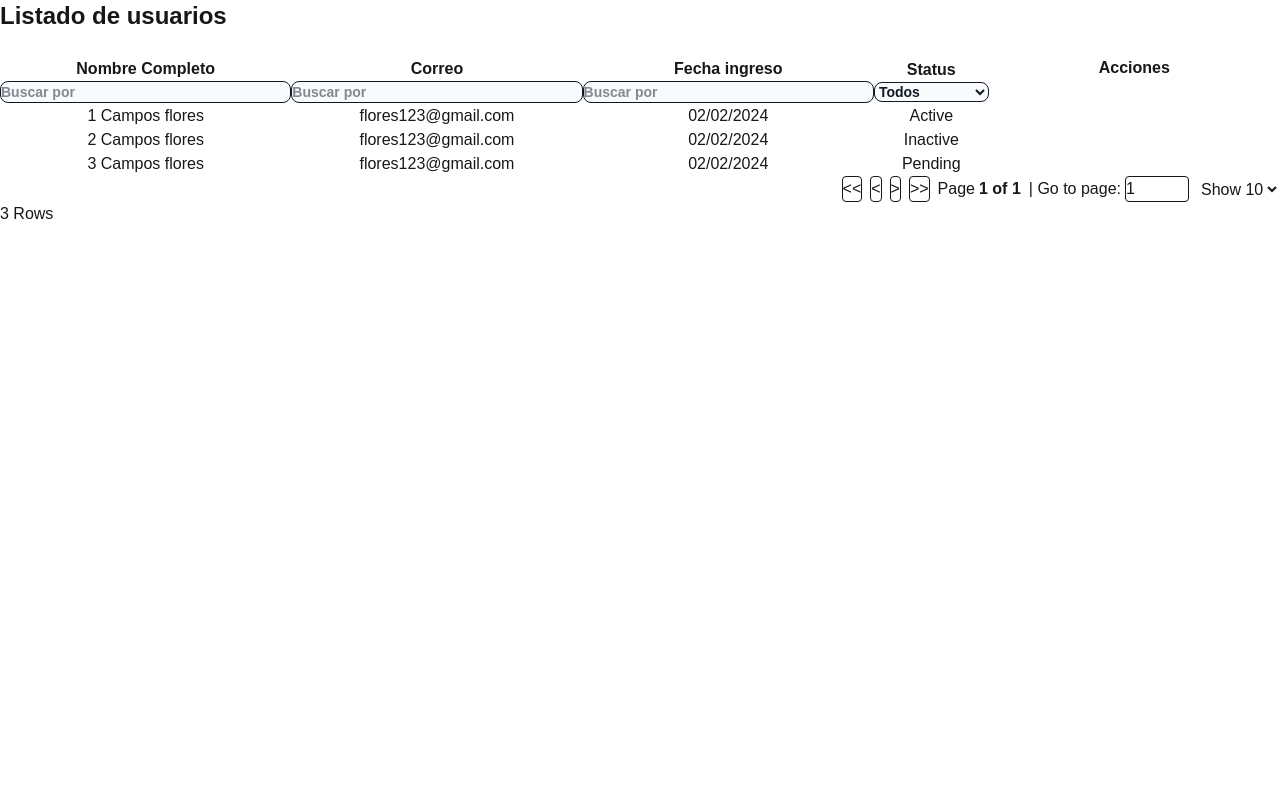
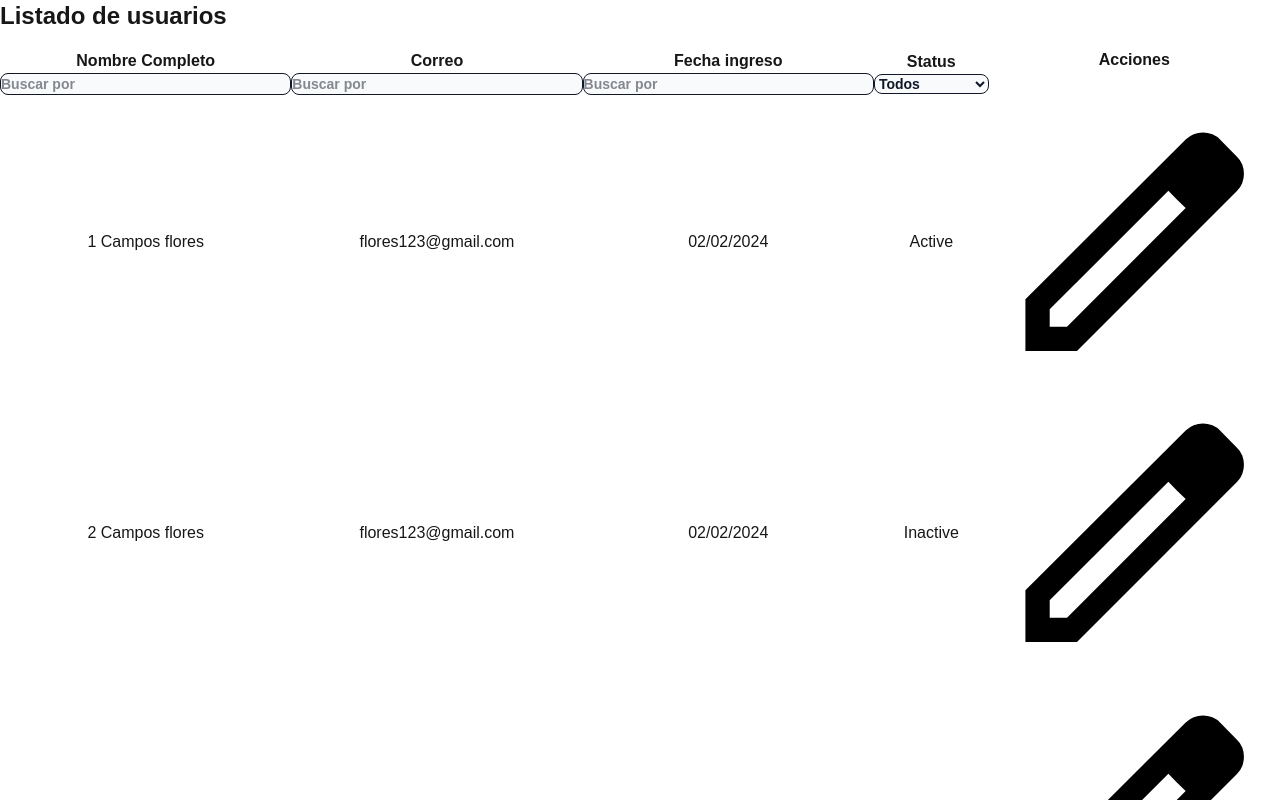
Before and after one commit to Edwin3002/colramiboy, a Next.js app: page /dashboard in a window 1280 px wide. Shown: the top 800 px of the page. Built offline with nearby package versions, Linux system fonts and the light colour scheme; some icons are missing.

Commit message:
feat: iconos

```diff
--- a/package.json
+++ b/package.json
@@ -13,6 +13,7 @@
     "@tailwindcss/postcss": "^4.0.0",
     "@tanstack/react-table": "^8.20.6",
     "@types/react-table": "^7.7.20",
+    "clsx": "^2.1.1",
     "date-fns": "^4.1.0",
     "formik": "^2.4.6",
     "motion": "^12.0.6",
--- a/src/components/ui/buttons/Button.tsx
+++ b/src/components/ui/buttons/Button.tsx
@@ -1,5 +1,6 @@
 // components/Button.tsx
 import React from "react";
+import clsx from "clsx";
 
 interface ButtonProps extends React.ButtonHTMLAttributes<HTMLButtonElement> {
   variant?: "contained" | "outlined";
@@ -7,14 +8,16 @@ interface ButtonProps extends React.ButtonHTMLAttributes<HTMLButtonElement> {
   size?: "sm" | "md" | "lg"; // Tamaños del botón (pequeño, mediano, grande)
   children: React.ReactNode;
   disabled?: boolean;
+  className?: string;
 }
 
 const Button: React.FC<ButtonProps> = ({
   variant = "contained",
   color = "blue",
   size = "sm",
+  disabled = false,
+  className = "",
   children,
-  disabled = false,
   ...props
 }) => {
   // Clases comunes
@@ -50,13 +53,20 @@ const Button: React.FC<ButtonProps> = ({
     lg: "text-lg px-6 py-3",
   };
 
-  // Definir las clases finales
-  const buttonClasses = `${baseClasses} ${colorClasses[color][variant]} ${
-    sizeClasses[size]
-  } ${disabled ? "opacity-50 cursor-not-allowed" : "cursor-pointer"}`;
+  // Definir las clases finales utilizando clsx para combinar las clases
+  const buttonClasses = clsx(
+    className,
+    baseClasses,
+    colorClasses[color][variant],
+    sizeClasses[size],
+    {
+      "opacity-50 cursor-not-allowed": disabled,
+      "cursor-pointer": !disabled,
+    }
+  );
 
   return (
-    <button className={buttonClasses} {...props}>
+    <button className={buttonClasses} disabled={disabled} {...props}>
       {children}
     </button>
   );
--- /dev/null
+++ b/src/components/ui/icons/Icon.tsx
@@ -0,0 +1,34 @@
+import { ReactNode } from "react";
+
+type IconProps = {
+  size?: number; // Tamaño del icono, por defecto es 6 (1.5rem)
+  color?: string; // Color del icono, por defecto es '#e8eaed'
+  disabled?: boolean; // Si el icono está deshabilitado, por defecto es false
+  className?: string; // Clases adicionales de Tailwind que puedas pasar
+  children: ReactNode; // Definimos children como ReactNode
+};
+
+const Icon: React.FC<IconProps> = ({
+  size = 6,
+  color = "#000",
+  disabled = false,
+  className = "",
+  children,
+}) => {
+  const iconClass = `${
+    disabled ? "opacity-50 cursor-not-allowed" : ""
+  } ${className}`;
+  const iconSize = `w-${size} h-${size}`;
+
+  return (
+    <svg
+      className={`${iconSize} ${iconClass}`}
+      fill={color}
+      viewBox="0 -960 960 960"
+    >
+      {children}
+    </svg>
+  );
+};
+
+export default Icon;
--- /dev/null
+++ b/src/components/ui/icons/PencilIcon.tsx
@@ -0,0 +1,17 @@
+import React from "react";
+import Icon from "./Icon";
+
+const PencilIcon = ({
+  size = 6,
+  color = "#000",
+  disabled = false,
+  className = "",
+}) => {
+  return (
+    <Icon size={size} color={color} disabled={disabled} className={className}>
+      <path d="M200-200h57l391-391-57-57-391 391zm-80 80v-170l528-527q12-11 26.5-17t30.5-6 31 6 26 18l55 56q12 11 17.5 26t5.5 30q0 16-5.5 30.5T817-647L290-120zm640-584-56-56zm-141 85-28-29 57 57z" />
+    </Icon>
+  );
+};
+
+export default PencilIcon;
```
Also changed, not shown: public/icons/pencilIcon.svg (added).
